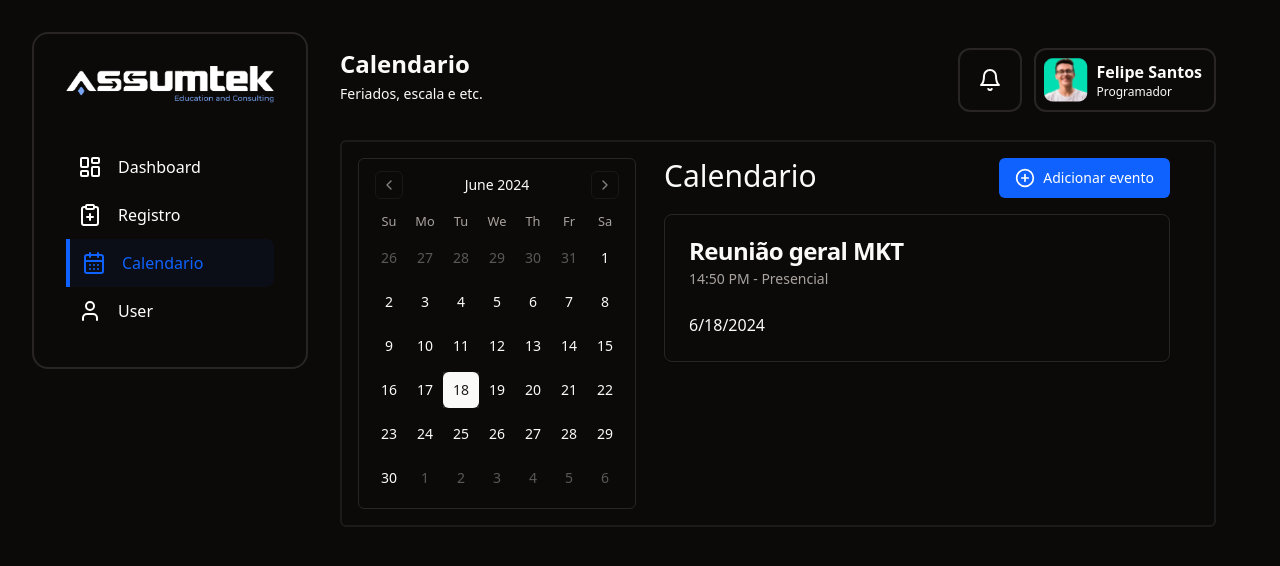
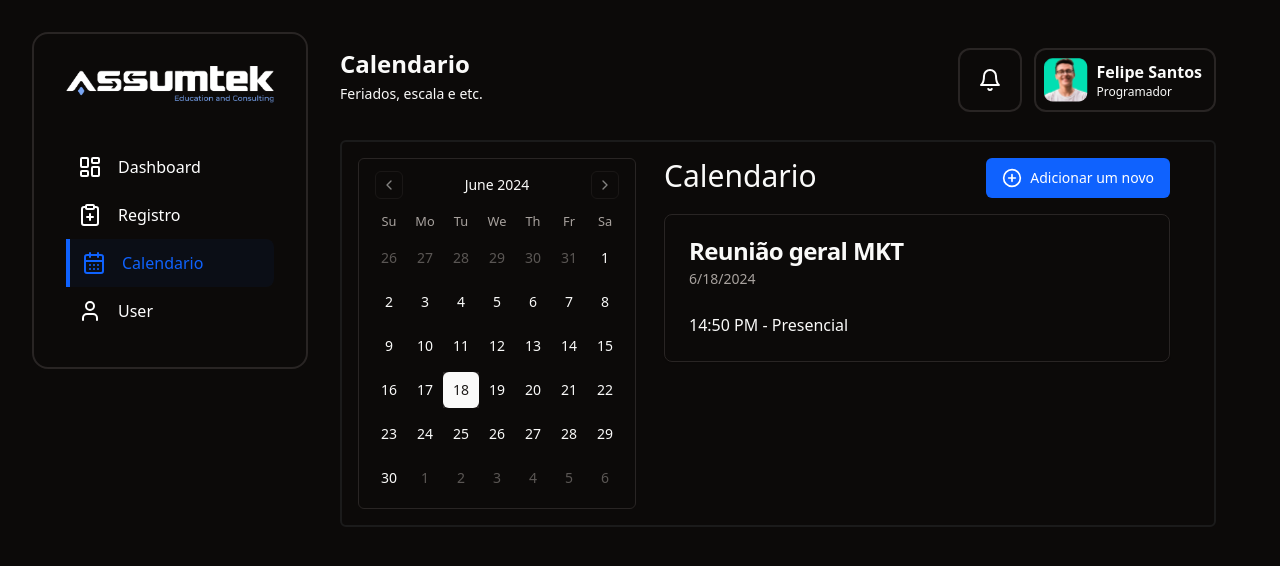
Before and after one commit to Tiodevs/AssumtekRHSystem, a React (Vite) app: page /calendario in a window 1280 px wide. Shown: the top 566 px of the page. Built offline with nearby package versions, Linux system fonts and the light colour scheme.

Commit message:
nOVA VERSÃO

```diff
--- a/src/components/NewEvent.tsx
+++ b/src/components/NewEvent.tsx
@@ -13,7 +13,6 @@ import {
 
 import { Button } from '@/components/ui/button'
 
-
 import { Input } from '@/components/ui/input';
 
 import {
@@ -26,61 +25,68 @@ import {
 
 import { useForm } from 'react-hook-form'
 
-import { string, z } from 'zod'
+import { z } from 'zod'
 import { zodResolver } from '@hookform/resolvers/zod';
 
-// Selecionar data
+// ESCOLHER DATA
+
 import * as React from "react"
 import { format } from "date-fns"
 import { Calendar as CalendarIcon } from "lucide-react"
+
 import { cn } from "@/lib/utils"
 import { Calendar } from "@/components/ui/calendar"
-
 import {
     Popover,
     PopoverContent,
     PopoverTrigger,
 } from "@/components/ui/popover"
 
+
+
 // Schema para validação
 const FormSchema = z.object({
     titulo: z.string({ message: "Preencha algo" }),
-    descricao: z.string(),
-    data: z.string({ message: "Preencha algo" })
+    descricao: z.string({ message: "Preencha algo" }),
+    date: z.date({
+        required_error: "Date is required",
+        invalid_type_error: "Please select a valid date"
+      }),
 })
 
 interface DBi {
     titulo: string,
     descricao: string,
-    data: string
+    date: any,
 }
 
 type BDprops = {
     BD: any,
-    setBd: any,
-    date: any,
-    setDate: any
+    setBd: any
 }
 
-export function NewEvent({ BD, setBd, date, setDate }: BDprops) {
+export function NewEvent({ BD, setBd }: BDprops) {
+
+    const [datee, setDatee] = React.useState()
 
 
     const form = useForm<z.infer<typeof FormSchema>>({
         resolver: zodResolver(FormSchema),
     })
 
+    // const navigate = useNavigate();
 
 
     function onSubmit(data: z.infer<typeof FormSchema>) {
         console.log(data)
 
-        const newEvent: DBi = {
-            titulo: "Reunião geral MKT",
-            descricao: "14:50 PM - Presencial",
-            data: "today.toLocaleDateString()"
+        const newLog: DBi = {
+            titulo: data.titulo,
+            descricao: data.descricao,
+            date: data.date.toLocaleDateString()
         }
 
-        setBd([...BD, newEvent])
+        setBd([...BD, newLog])
 
         console.log(BD)
 
@@ -91,22 +97,24 @@ export function NewEvent({ BD, setBd, date, setDate }: BDprops) {
             <DialogTrigger asChild>
                 <Button variant={'default'} className='flex items-center justify-center text-sm bg-azul gap-2 text-branco hover:bg-[#0849C2]'>
                     <PlusCircle className='w-5' />
-                    <p>Adicionar evento</p>
+                    <p>Adicionar um novo</p>
                 </Button>
             </DialogTrigger>
             <DialogContent>
                 <DialogHeader>
-                    <DialogTitle>Adicionar um novo evento</DialogTitle>
+                    <DialogTitle>Adicionar um novo ponto</DialogTitle>
                     <DialogDescription>
                         <Form {...form}>
                             <form onSubmit={form.handleSubmit(onSubmit)} className='flex flex-col gap-3'>
+
+
                                 <FormField
                                     control={form.control}
                                     name="titulo"
                                     render={({ field }) => (
                                         <FormItem>
                                             <FormControl>
-                                                <Input type='text' placeholder="Titulo (Reunião MKT)" {...field} />
+                                                <Input type='text' placeholder="Titulo" {...field} />
                                             </FormControl>
                                             <FormMessage />
                                         </FormItem>
@@ -119,7 +127,7 @@ export function NewEvent({ BD, setBd, date, setDate }: BDprops) {
                                     render={({ field }) => (
                                         <FormItem>
                                             <FormControl>
-                                                <Input type='text' placeholder="Decrição (14:20 PM - Presencial)" {...field} />
+                                                <Input type='text' placeholder="Descrição" {...field} />
                                             </FormControl>
                                             <FormMessage />
                                         </FormItem>
@@ -128,25 +136,35 @@ export function NewEvent({ BD, setBd, date, setDate }: BDprops) {
 
                                 <FormField
                                     control={form.control}
-                                    name="data"
+                                    name="date"
                                     render={({ field }) => (
-                                        <Popover>
-                                            <PopoverTrigger asChild>
-                                                <Button variant={"outline"} className="flex justify-start text-start">
+                                        <FormItem>
+                                            <FormControl>
+                                                <Popover >
+                                                    <PopoverTrigger asChild >
+                                                        <Button
+                                                            variant={"outline"}
+                                                            className={cn(
+                                                                "w-full justify-start text-left font-normal",
+                                                                !datee && "text-muted-foreground"
+                                                            )}
+                                                        >
                                                             <CalendarIcon className="mr-2 h-4 w-4" />
-                                                    {date ? format(date, "PPP") : <span>Pick a date</span>}
+                                                            {field.value ? format(field.value, "PPP") : <span>Escolha uma data</span>}
                                                         </Button>
                                                     </PopoverTrigger>
                                                     <PopoverContent className="w-auto p-0">
                                                         <Calendar
                                                             mode="single"
-                                                    selected={date}
-                                                    onSelect={setDate}
+                                                            selected={field.value}
+                                                            onSelect={(date) => field.onChange(date)}
                                                             initialFocus
-                                                    {...field}
                                                         />
                                                     </PopoverContent>
                                                 </Popover>
+                                            </FormControl>
+                                            <FormMessage />
+                                        </FormItem>
                                     )}
                                 />
 
--- a/src/pages/Calendario.tsx
+++ b/src/pages/Calendario.tsx
@@ -1,5 +1,5 @@
 
-import { useRef, useState } from 'react'
+import { useState } from 'react'
 import { Header } from '../components/Header'
 import { Nav } from '../components/Nav'
 
@@ -18,7 +18,6 @@ import { NewEvent } from '@/components/NewEvent'
 
 export function Calendario() {
 
-    const buttonRef = useRef<HTMLButtonElement>(null);
 
     const today = new Date()
 
@@ -27,7 +26,7 @@ export function Calendario() {
         {
             titulo: "Reunião geral MKT",
             descricao: "14:50 PM - Presencial",
-            data: today.toLocaleDateString()
+            date: today.toLocaleDateString()
         }
     ])
 
@@ -48,8 +47,9 @@ export function Calendario() {
                         mode="single"
                         selected={date}
                         onSelect={setDate}
-                        className="rounded-md border"
+                        className="rounded-md border h-max"
                     />
+
                     <div className='w-full px-7 flex flex-col gap-4'>
                         <div className='flex justify-between'>
 
@@ -57,12 +57,11 @@ export function Calendario() {
                                 Calendario
                             </h1>
 
-                                <NewEvent
+                            <NewEvent
                                 BD={dbevent}
                                 setBd={setDbevent}
-                                date={date}
-                                setDate= {setDate}
-                                />
+                            />
+
 
                         </div>
 
@@ -70,10 +69,10 @@ export function Calendario() {
                             <Card>
                                 <CardHeader>
                                     <CardTitle>{event.titulo}</CardTitle>
-                                    <CardDescription>{event.descricao}</CardDescription>
+                                    <CardDescription>{event.date}</CardDescription>
                                 </CardHeader>
                                 <CardContent>
-                                    <p>{event.data}</p>
+                                    <p>{event.descricao}</p>
                                 </CardContent>
                             </Card>
                         ))}
```
Lines whose indentation alone changed are shown as unchanged.
